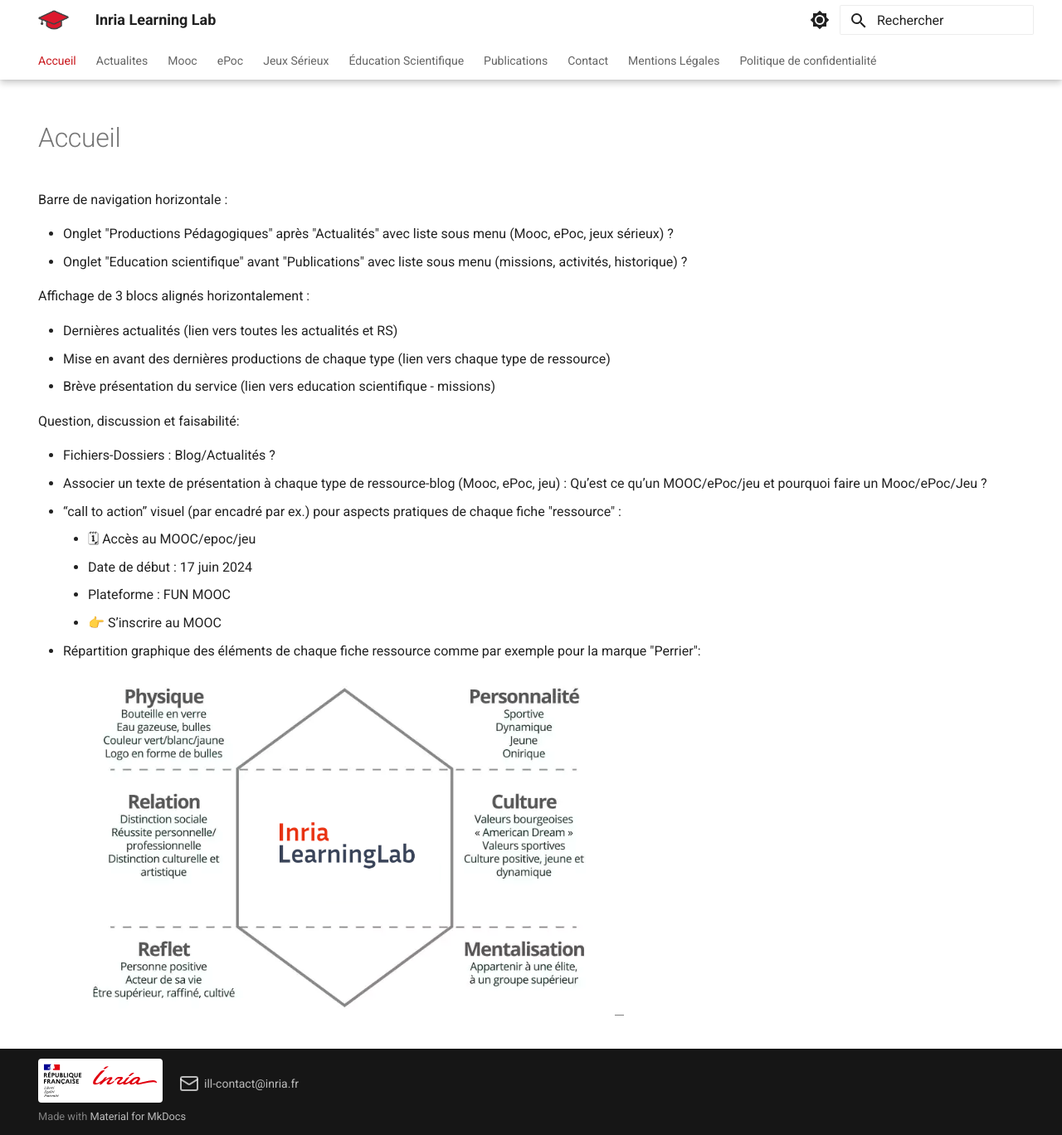
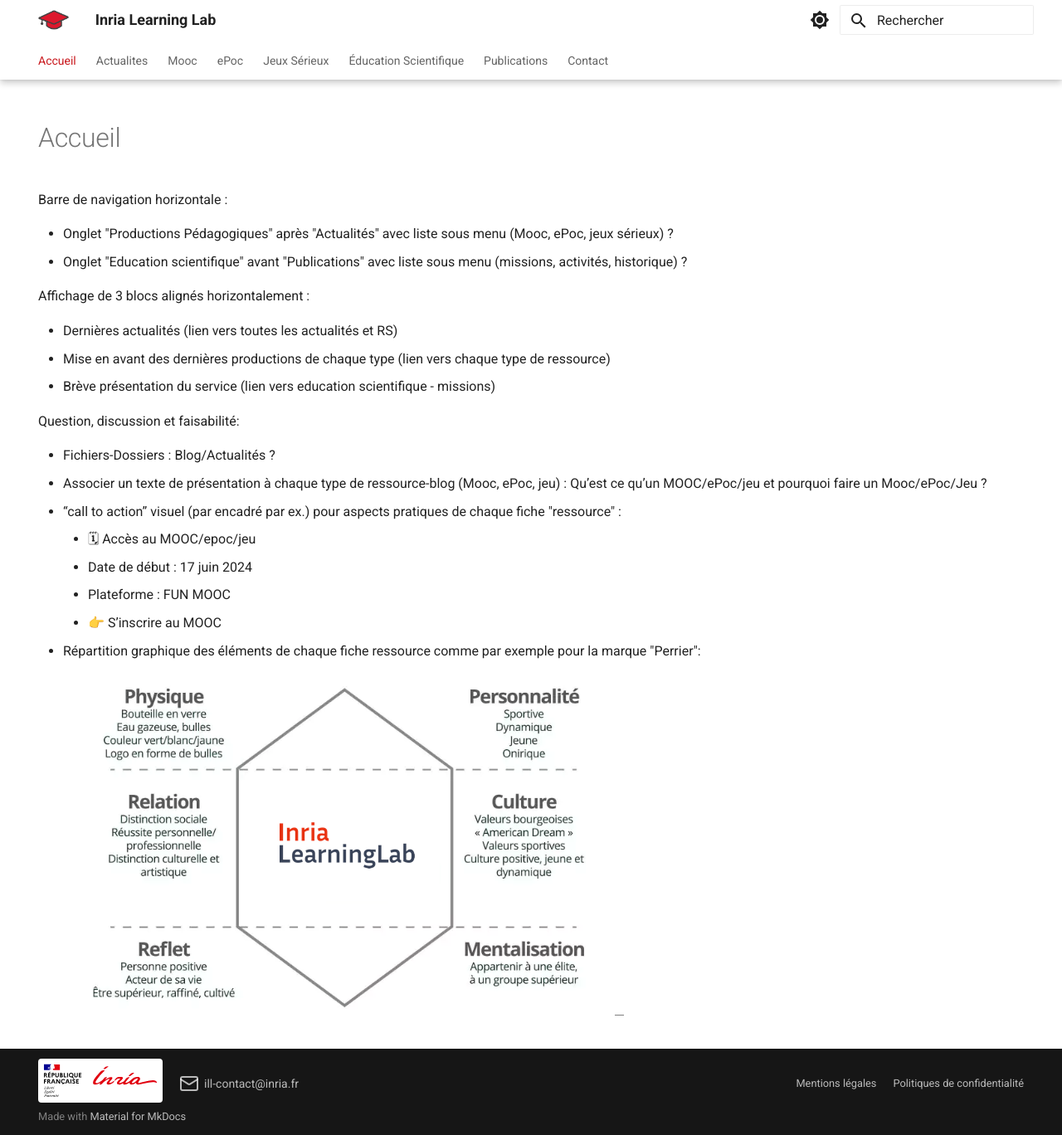
Before and after one commit to inrialearninglab/website, an MkDocs documentation site: the page built from docs/index.md, in a window 1280 px wide and 1368 px high. Shown: the whole window at 83% size. Built offline with MkDocs 1.6.1 and Material for MkDocs 9.7.7, drawn with Linux system fonts in a browser that asks for light colours.

Commit message:
politique confidentialité et mentions légale déplacé danss le footer

```diff
--- a/docs/stylesheets/extra.css
+++ b/docs/stylesheets/extra.css
@@ -67,3 +67,7 @@
     aspect-ratio: 16/9;
     margin-top: 1rem;
 }
+
+.md-copyright {
+    width: 100%;
+}
--- a/mkdocs.yml
+++ b/mkdocs.yml
@@ -50,13 +50,15 @@
               name: Switch to light mode
 
 copyright: '
-    <div style="display:flex;justify-content:center;align-items:center;gap:1rem">
+    <div style="display:flex;justify-content:center;align-items:center;gap:1rem;width:100%;">
     <a href="https://inria.fr/fr">
     <img alt="logo Inria" src="/site-ll/assets/logo/inria-logo.svg" style="width: 150px;height: auto;border-radius: 4px">
     </a>
-    <a href="mailto:ill-contact@inria.fr" style="display:flex;align-items:center;gap:.3rem;font-size:.7rem">
+    <a href="mailto:ill-contact@inria.fr" style="display:flex;align-items:center;gap:.3rem;font-size:.7rem;flex:1;">
     <svg xmlns="http://www.w3.org/2000/svg" width="24" height="24" viewBox="0 0 24 24" fill="none" stroke="currentColor" stroke-width="2" stroke-linecap="round" stroke-linejoin="round" class="lucide lucide-mail"><rect width="20" height="16" x="2" y="4" rx="2"/><path d="m22 7-8.97 5.7a1.94 1.94 0 0 1-2.06 0L2 7"/></svg>
     ill-contact@inria.fr
     </a>
+    <a href="/site-ll/mentions-legales.html">Mentions légales</a>
+    <a href="/site-ll/politique-confidentialite.html">Politiques de confidentialité</a>
     </div>
     '
```
Also changed, not shown: docs/.pages.
